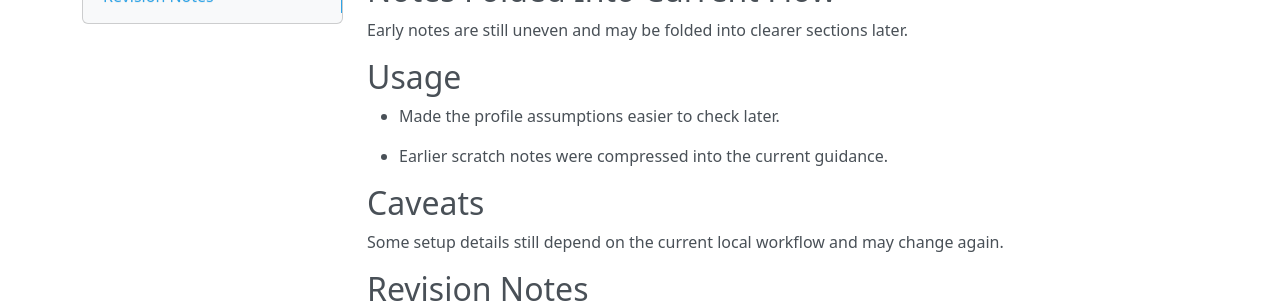
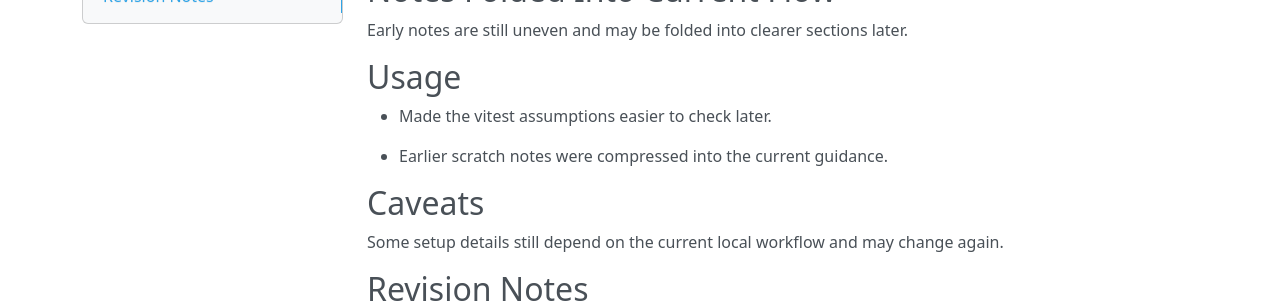
Before and after one commit to sebastianspicker/rae, an MkDocs documentation site: the page built from docs/README.md, in a window 1280 px wide. Shown: the part 336-639 px from the top of the page. Built offline with MkDocs 1.6.1, drawn with Linux system fonts in a browser that asks for light colours; nearby versions of some CDN libraries.

Commit message:
Update build workflow and usage guidance
- Tighten the build workflow.
- Update related usage guidance.

```diff
--- a/docs/README.md
+++ b/docs/README.md
@@ -11,7 +11,7 @@
 Early notes are still uneven and may be folded into clearer sections later.
 
 ## Usage
-- Made the profile assumptions easier to check later.
+- Made the vitest assumptions easier to check later.
 
 - Earlier scratch notes were compressed into the current guidance.
 
```
Also changed, not shown: 1 other file.
